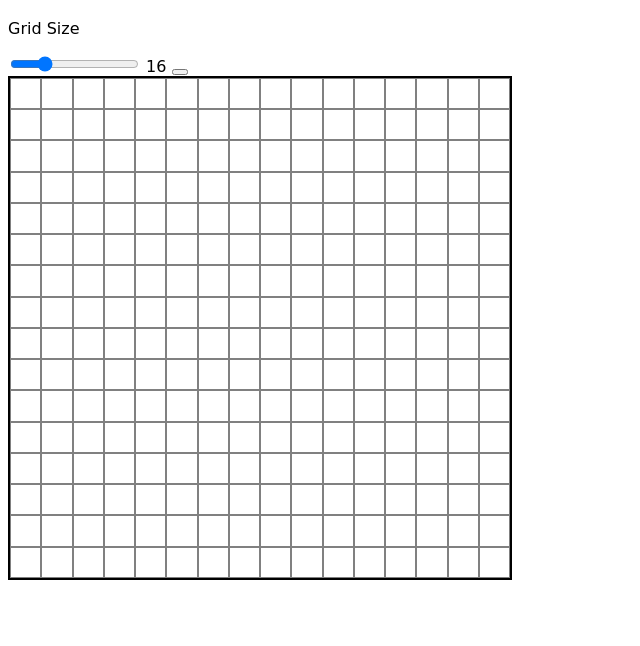
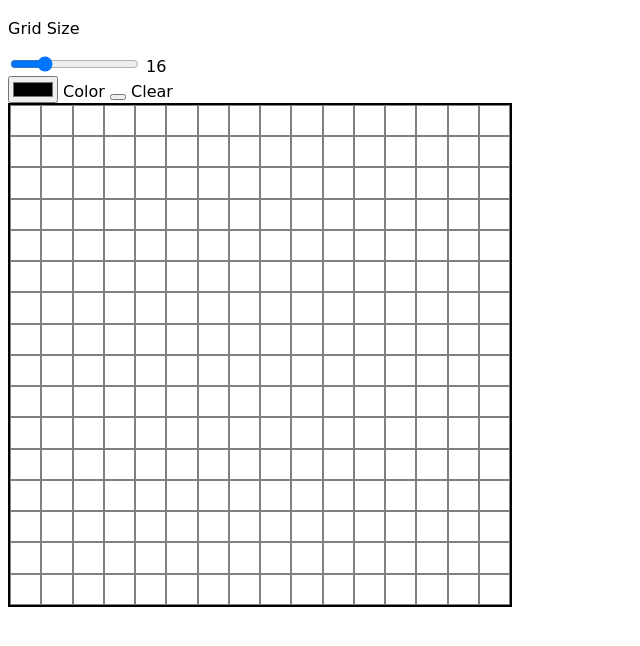
Before and after one commit to nebvlar/etchasketch, a plain HTML site: page index.html in a window 1280 px wide. Shown: the part 62-708 px from the top of the page, without its empty margins (0-640 px from the left). Drawn offline with Linux system fonts and the light colour scheme; a web font is replaced by a local one.

Commit message:
edited buttons

```diff
--- a/index.html
+++ b/index.html
@@ -19,7 +19,12 @@
                     <p id="sizeContainerLabel">Grid Size</p>
                     <input type="range" min="1" max="64" value="16" id="sizeRange" class="slider">
                     <label id="sizeLabel" for="gridSize"></label>
+                </div>
+                <div id="colorContainer">
+                    <input type="color" id="colorSelect" class="colorChoice">
+                    <span>Color</span>
                     <button id="clear"></button>
+                    <span>Clear</span>
                 </div>
             </div>
             <div id="gridWrapper">
```
